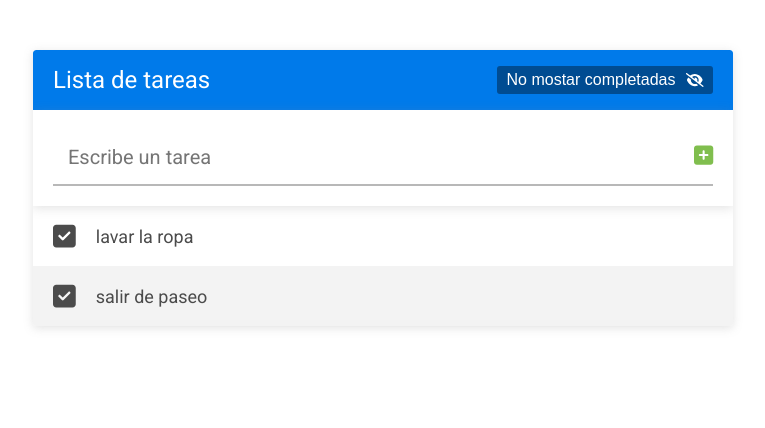
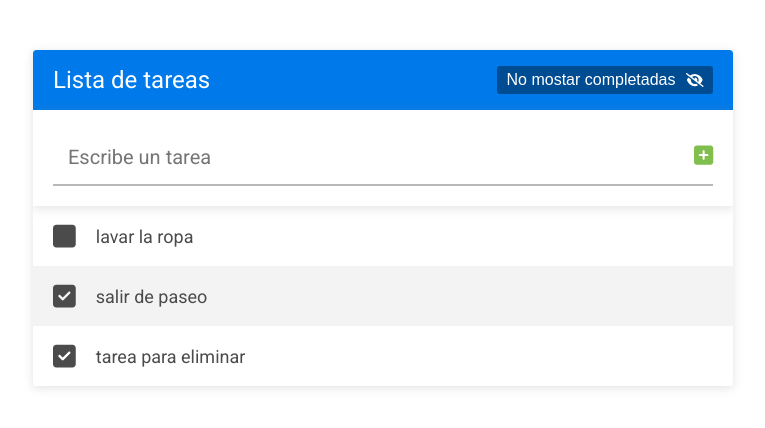
Before and after one commit to sekeer11/app-lista-tareas, a React (Create React App) app: page / in a window 1280 px wide. Shown: the top 428 px of the page, without its empty margins (257-1022 px from the left). Built offline with nearby package versions, Linux system fonts and the light colour scheme.

Commit message:
Agregando funcionalidades de editar y eliminar tareas

```diff
--- a/src/App.js
+++ b/src/App.js
@@ -13,9 +13,14 @@ const App = () => {
         completada: false
       },
       {
-        id: 1,
+        id: 2,
         texto: 'salir de paseo',
-        completada: false
+        completada: true
+      },
+      {
+        id: 3,
+        texto: 'tarea para eliminar',
+        completada: true
       }
     ]
   );
@@ -24,7 +29,7 @@ const App = () => {
     <div className="contenedor">
       <Header />
       <FormularioTareas tareas={tareas} cambiarTareas={cambiarTareas} />
-      <ListaTareas tareas={tareas}/>
+      <ListaTareas tareas={tareas} cambiarTareas={cambiarTareas} />
     </div>
   );
 }
--- a/src/components/FormularioTareas.js
+++ b/src/components/FormularioTareas.js
@@ -22,6 +22,7 @@ const FormularioTareas = ({tareas, cambiarTareas}) => {
                 }
             ]
         );
+        cambiarInputTarea('');
     }
     return (
         <form action="" className="formulario-tareas" onSubmit={handleSubmit}>
--- a/src/components/ListaTareas.js
+++ b/src/components/ListaTareas.js
@@ -1,7 +1,31 @@
 import React from 'react';
 import Tarea from './Tarea';
 
-const ListaTareas = ({tareas}) => {
+const ListaTareas = ({tareas, cambiarTareas}) => {
+    const toggleCompletada = (id) => {
+        cambiarTareas(tareas.map((tarea) => {
+            if (tarea.id === id) {
+                return {...tarea, completada: !tarea.completada}
+            }
+            return tarea;
+        }));
+    }
+
+    const editarTarea = (id, nuevoTexto) => {
+        cambiarTareas(tareas.map((tarea) => {
+            if (tarea.id === id) {
+                return {...tarea, texto: nuevoTexto}
+            }
+            return tarea;
+        }));
+    }
+
+    const eliminarTarea = (id) => {
+        cambiarTareas(
+            tareas.filter( t => t.id !== id)
+        );
+    }
+
     return (
         <ul className="lista-tareas">
             {
@@ -10,7 +34,10 @@ const ListaTareas = ({tareas}) => {
                     return <Tarea
                                 key={t.id}
                                 tarea={t}
-                                className=""
+                                toggleCompletada={toggleCompletada}
+                                cambiarTareas={cambiarTareas}
+                                editarTarea={editarTarea}
+                                eliminarTarea={eliminarTarea}
                             />
                 })
             :
--- a/src/components/Tarea.js
+++ b/src/components/Tarea.js
@@ -1,20 +1,21 @@
 import React, { useState } from 'react';
 import { FontAwesomeIcon } from '@fortawesome/react-fontawesome';
-import {faCheckSquare, faEdit, faTimes} from '@fortawesome/free-solid-svg-icons';
+import {faCheckSquare, faEdit, faSquare, faTimes} from '@fortawesome/free-solid-svg-icons';
 
-const Tarea = ({tarea}) => {
+const Tarea = ({tarea, toggleCompletada, editarTarea, eliminarTarea}) => {
     const [editandoTarea, cambiarEditandoTarea] = useState(false);
     const [nuevaTarea, cambiarNuevaTarea] = useState(tarea.texto);
     const handleSubmit = (e) => {
         e.preventDefault();
+        editarTarea(tarea.id, nuevaTarea)
         cambiarEditandoTarea(false)
     }
-
     return (
         <li className="lista-tareas__tarea">
             <FontAwesomeIcon
-                icon={faCheckSquare}
+                icon={tarea.completada ? faCheckSquare : faSquare}
                 className="lista-tareas__icono lista-tareas__icono-check"
+                onClick={() => toggleCompletada(tarea.id)}
             />
             <div className="lista-tareas__texto">
                 {editandoTarea ?
@@ -40,6 +41,7 @@ const Tarea = ({tarea}) => {
                 <FontAwesomeIcon
                     icon={faTimes}
                     className="lista-tareas__icono lista-tareas__icono-accion"
+                    onClick={() => eliminarTarea(tarea.id)}
                 />
             </div>
         </li>
```
